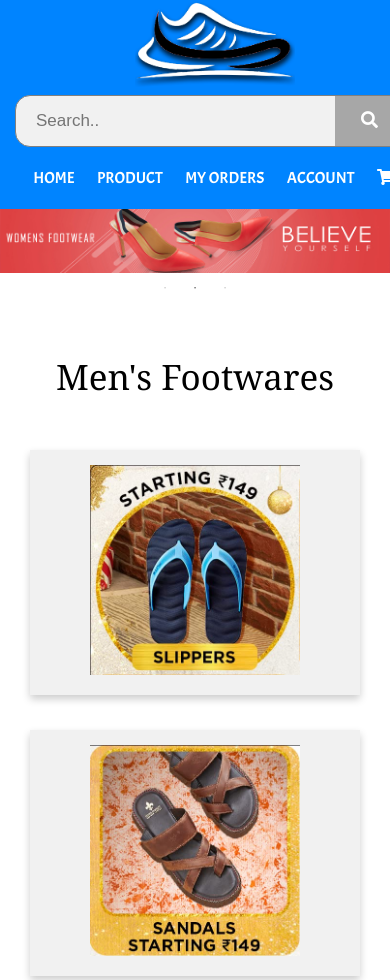
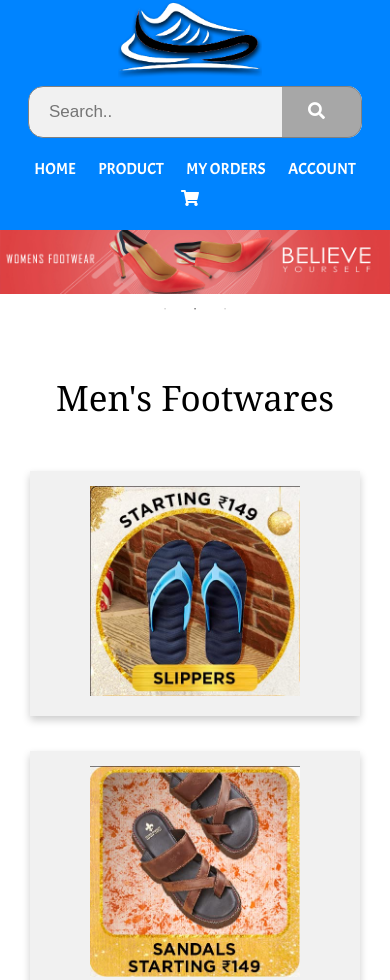
Before and after one commit to AChatterjee2002/Shoe-ecommerce, a plain HTML site: page index.html in a window 390 px wide. Shown: the top 980 px of the page. Drawn offline with Linux system fonts and the light colour scheme; a web font is replaced by a local one.

Commit message:
Update style.css

```diff
--- a/CSS/style.css
+++ b/CSS/style.css
@@ -840,4 +840,17 @@ i {
     }
 }
 
-@media (max-width:480px) {}
+@media (max-width:480px) {
+.headerwrap div {
+            background-color: #0084ff;
+            padding-right: 10px;
+            overflow: hidden;
+        }
+        .b_nav {
+            width: 90%;
+            border-radius: 15px;
+        }
+        nav ul {
+            text-align: center;
+        }
+}
```
